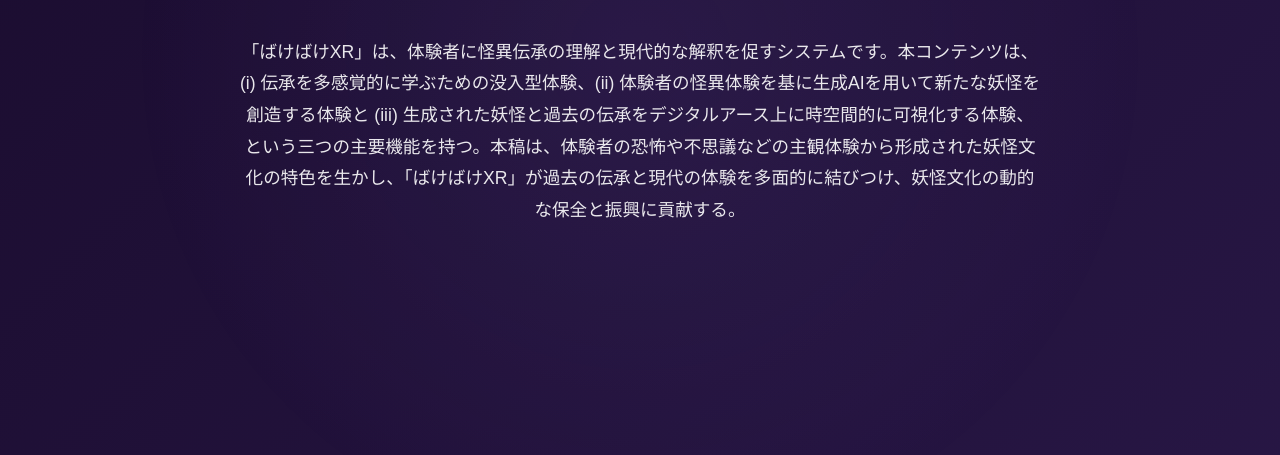
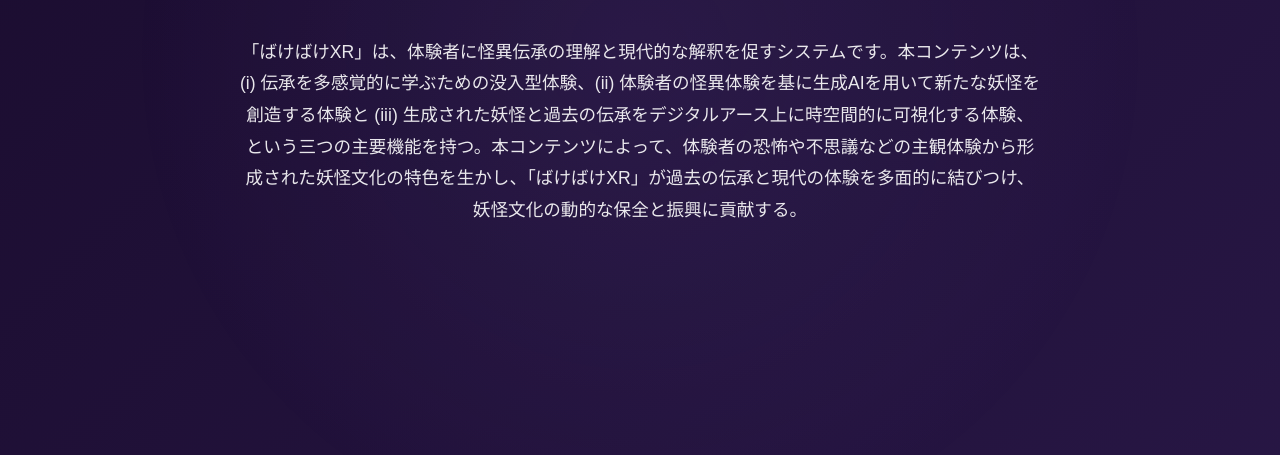
Before and after one commit to IcchyHiroki/bakebake-xr.github.io, a plain HTML site: page index.html in a window 1280 px wide. Shown: the part 345-800 px from the top of the page. Drawn offline with Linux system fonts and the light colour scheme.

Commit message:
fix abstruct.

```diff
--- a/index.html
+++ b/index.html
@@ -363,7 +363,7 @@
         <h1 class="title-ja">ばけばけXR</h1>
         <h2 class="title-en">BakebakeXR</h2>
         <p class="description lang-ja">
-            「ばけばけXR」は、体験者に怪異伝承の理解と現代的な解釈を促すシステムです。本コンテンツは、(i) 伝承を多感覚的に学ぶための没入型体験、(ii) 体験者の怪異体験を基に生成AIを用いて新たな妖怪を創造する体験と (iii) 生成された妖怪と過去の伝承をデジタルアース上に時空間的に可視化する体験、という三つの主要機能を持つ。本稿は、体験者の恐怖や不思議などの主観体験から形成された妖怪文化の特色を生かし、「ばけばけXR」が過去の伝承と現代の体験を多面的に結びつけ、妖怪文化の動的な保全と振興に貢献する。
+            「ばけばけXR」は、体験者に怪異伝承の理解と現代的な解釈を促すシステムです。本コンテンツは、(i) 伝承を多感覚的に学ぶための没入型体験、(ii) 体験者の怪異体験を基に生成AIを用いて新たな妖怪を創造する体験と (iii) 生成された妖怪と過去の伝承をデジタルアース上に時空間的に可視化する体験、という三つの主要機能を持つ。本コンテンツによって、体験者の恐怖や不思議などの主観体験から形成された妖怪文化の特色を生かし、「ばけばけXR」が過去の伝承と現代の体験を多面的に結びつけ、妖怪文化の動的な保全と振興に貢献する。
         </p>
         <p class="description lang-en">
             "BakebakeXR" is a system that encourages participants to understand and interpret yokai folklore in contemporary ways. This content features three main functions: (i) an immersive experience for learning folklore through multiple senses, (ii) an experience to create new yokai using generative AI based on participants' supernatural experiences, and (iii) an experience to spatiotemporally visualize generated yokai and past folklore on a digital earth. This system leverages the characteristics of yokai culture formed from subjective experiences such as fear and wonder, connecting past traditions with contemporary experiences in multifaceted ways, contributing to the dynamic preservation and promotion of yokai culture.
```
